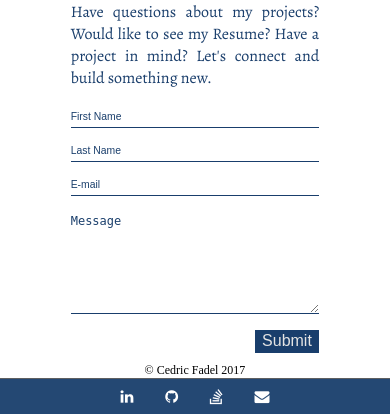
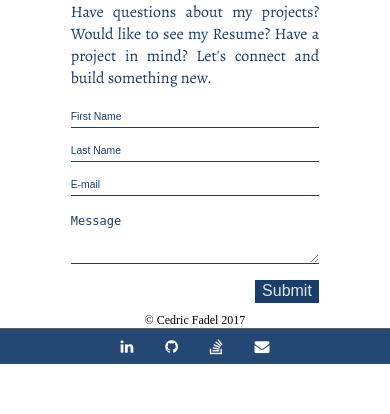
Before and after one commit to cfadel1/PersonalWebsite, a PHP site: page / in a window 390 px wide. Shown: the part 981-1395 px from the top of the page. After the commit the page ends 1345 px from the top, so only its background shows below. Run offline with PHP 8.4, Linux system fonts and the light colour scheme; some libraries are stand-ins or nearby versions; some web fonts are replaced.

Commit message:
Fixed minor UI issues.

```diff
--- a/css/Style.css
+++ b/css/Style.css
@@ -665,7 +665,7 @@ footer {
     }
 
     .social-icon-header {
-    font-size: 15px;
+        font-size: 15px;
     }
 
     figure {
@@ -713,8 +713,8 @@ footer {
         height: 10px;
     }
 
-        .clear {
-height: 20px;
+    .clear {
+        height: 20px;
     }
 
     .loader-effect {
@@ -732,6 +732,10 @@ height: 20px;
 
     .inner.three {
         border-top: 0.15em solid #002a5c;
+    }
+
+    .contact-form textarea {
+        min-height: 50px;
     }
 }
 
```
